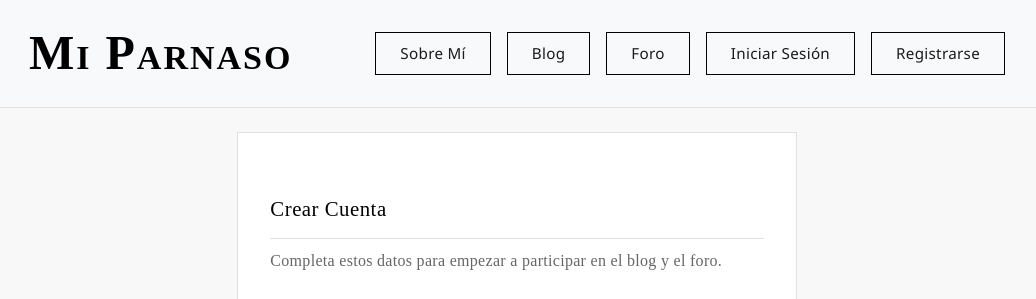
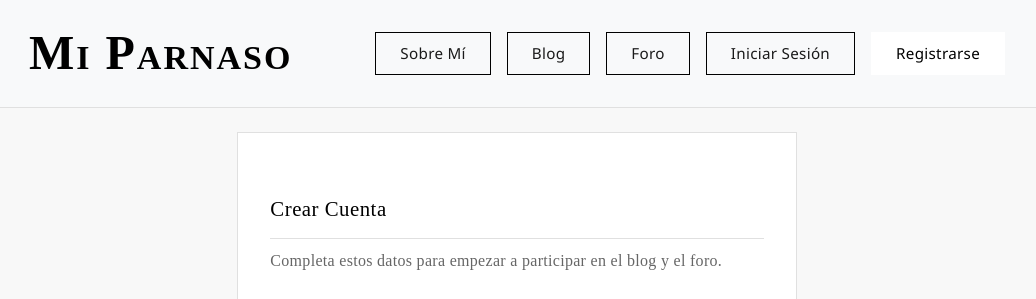
Before and after one commit to DiegoRubiok1/mi-parnaso, a Django app: page /accounts/register/ in a window 1280 px wide. Shown: the top 299 px of the page, without its empty margins (123-1159 px from the left). Run offline with Django 5.2, Linux system fonts and the light colour scheme.

Commit message:
fixed styles

```diff
--- a/static/css/base/reset.css
+++ b/static/css/base/reset.css
@@ -3,7 +3,7 @@ html {
 }
 
 body {
-    font-family: var(--font-serif);
+    font-family: var(--font-serif), serif;
     font-size: var(--font-size-base);
     line-height: var(--line-height-base);
     color: var(--color-text);
--- a/static/css/base/tokens.css
+++ b/static/css/base/tokens.css
@@ -14,7 +14,7 @@
     --color-success: #27ae60;
     --color-danger: #e74c3c;
 
-    /* Tipografia */
+    /* Tipografía */
     --font-serif: 'Times New Roman', Times, serif;
     --font-sans: 'Segoe UI', Tahoma, Geneva, Verdana, sans-serif;
     --font-size-base: 16px;
--- a/static/css/base/typography.css
+++ b/static/css/base/typography.css
@@ -1,5 +1,5 @@
 h1, h2, h3, h4, h5, h6 {
-    font-family: var(--font-serif);
+    font-family: var(--font-serif), serif;
     font-weight: 400;
     letter-spacing: 0.5px;
     color: var(--color-primary);
--- a/static/css/components/alerts.css
+++ b/static/css/components/alerts.css
@@ -3,7 +3,7 @@
     border-radius: 2px;
     padding: var(--spacing-lg);
     margin-bottom: var(--spacing-xl);
-    font-family: var(--font-serif);
+    font-family: var(--font-serif), serif;
 }
 
 .alert-success {
--- a/static/css/components/badges.css
+++ b/static/css/components/badges.css
@@ -1,7 +1,7 @@
 .badge {
     background-color: var(--color-primary);
     color: white;
-    font-family: var(--font-sans);
+    font-family: var(--font-sans), serif;
     padding: var(--spacing-sm) var(--spacing-md);
     border-radius: 2px;
     font-size: 0.85rem;
--- a/static/css/components/buttons.css
+++ b/static/css/components/buttons.css
@@ -1,5 +1,5 @@
 .btn {
-    font-family: var(--font-sans);
+    font-family: var(--font-sans), sans-serif;
     font-weight: 500;
     border: 1px solid var(--color-primary);
     border-radius: 0;
--- a/static/css/components/forms.css
+++ b/static/css/components/forms.css
@@ -2,7 +2,7 @@
 .form-select {
     border: 1px solid var(--color-border);
     border-radius: 2px;
-    font-family: var(--font-sans);
+    font-family: var(--font-sans), sans-serif;
     padding: var(--spacing-md);
     transition: border-color 0.3s ease, box-shadow 0.3s ease;
 }
--- a/static/css/components/list-group.css
+++ b/static/css/components/list-group.css
@@ -12,7 +12,7 @@
     background-color: white;
     padding: var(--spacing-lg);
     transition: all 0.2s ease;
-    font-family: var(--font-serif);
+    font-family: var(--font-serif), serif;
     color: var(--color-text);
     text-decoration: none;
     margin-bottom: -1px;
--- a/static/css/components/pagination.css
+++ b/static/css/components/pagination.css
@@ -16,7 +16,7 @@
     padding: var(--spacing-sm) var(--spacing-md);
     color: var(--color-primary);
     border: 1px solid var(--color-border);
-    font-family: var(--font-serif);
+    font-family: var(--font-serif), serif;
     margin: 0 var(--spacing-xs);
     border-radius: 0;
     transition: all 0.2s ease;
--- a/static/css/layout/footer.css
+++ b/static/css/layout/footer.css
@@ -4,7 +4,7 @@
     padding: var(--spacing-2xl) var(--spacing-md);
     margin-top: var(--spacing-2xl);
     border-top: 1px solid var(--color-border);
-    font-family: var(--font-serif);
+    font-family: var(--font-serif), serif;
     text-align: center;
 }
 
--- a/static/css/layout/navbar.css
+++ b/static/css/layout/navbar.css
@@ -38,7 +38,7 @@
 }
 
 .nav-link {
-    font-family: var(--font-sans);
+    font-family: var(--font-sans), sans-serif;
     color: var(--color-text) !important;
     margin: 0 !important;
     font-size: 0.95rem;
@@ -58,6 +58,18 @@
     background-color: var(--color-primary);
     border-color: var(--color-primary);
     transform: none;
+}
+
+.nav-link-register {
+    background-color: white;
+    color: black !important;
+    border-color: white;
+}
+
+.nav-link-register:hover {
+    background-color: black !important;
+    color: white !important;
+    border-color: white;
 }
 
 .nav-logout-form {
```
